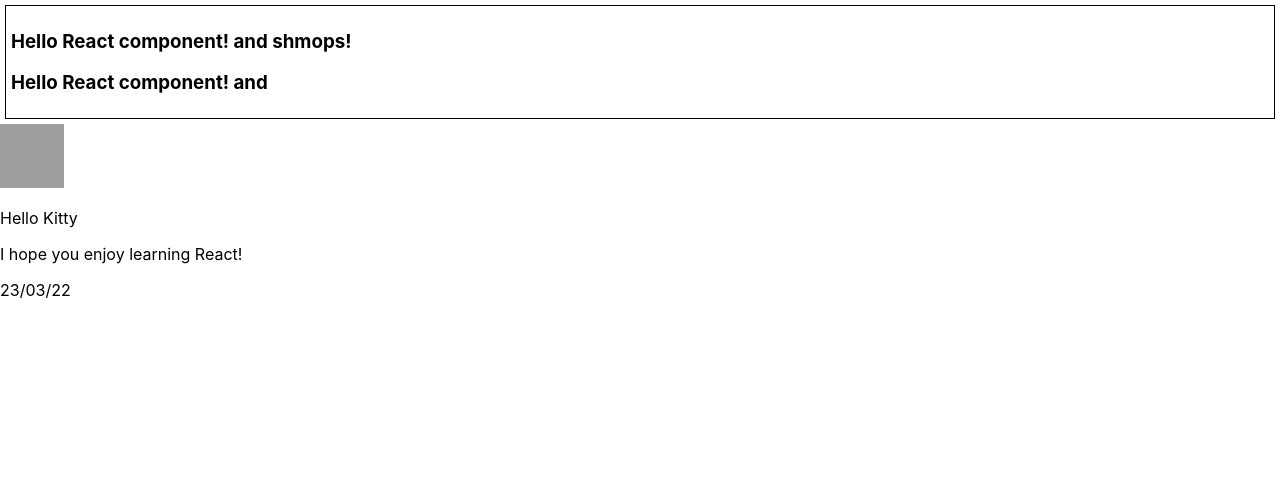
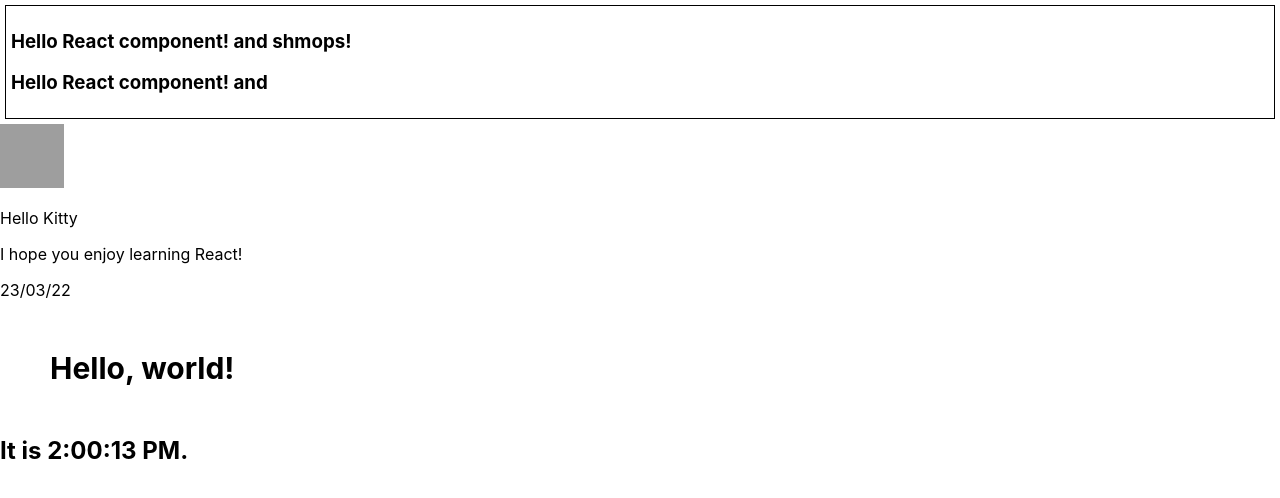
Before and after one commit to alven81/learn_react, a React app: page / in a window 1280 px wide. Built offline with nearby package versions, Linux system fonts and the light colour scheme; grey boxes are pictures that could not be loaded.

Commit message:
add watch

```diff
--- a/public/index.html
+++ b/public/index.html
@@ -30,6 +30,7 @@
     <noscript>You need to enable JavaScript to run this app.</noscript>
     <div id="FirstComponent"></div>
     <div id="Comment"></div>
+    <div id="Watch"></div>
     <div id="root"></div>
     <!-- <div id="clock"></div> -->
     <!--
--- /dev/null
+++ b/src/Watch/Watch.js
@@ -0,0 +1,32 @@
+import React from "react"
+
+export class Watch extends React.Component {
+    constructor(props) {
+        super(props);
+        this.state = {date: new Date()};
+    }
+
+    componentDidMount() {
+        this.timerID = setInterval(
+        () => this.tick(),
+        1000
+        )
+    }
+
+    componentWillUnmount() {
+        clearInterval(this.timerID)
+    }
+
+    tick() {
+        this.setState({
+            date: new Date()
+        })
+    }
+
+    render() {
+        return (<div className='watch'>
+            <h1>Hello, world!</h1>
+            <h2>It is {this.state.date.toLocaleTimeString()}.</h2>
+        </div>)
+    };
+}
--- a/src/index.js
+++ b/src/index.js
@@ -4,6 +4,7 @@ import ReactDOM from "react-dom";
 import "./index.css";
 import FirstComponent from "./FirstComponent/FirstComponent";
 import Comment from "./Comment/Comment";
+import { Watch } from "./Watch/Watch";
 
 //----------------
 
@@ -34,7 +35,12 @@ ReactDOM.render(
 
 //----------------
 
+ReactDOM.render(
+  <Watch/>,
+  document.getElementById("Watch")
+)
 
+//----------------
 
 // const itemsArray = [
 //   "first string",
```
Also changed, not shown: 1 other file.
